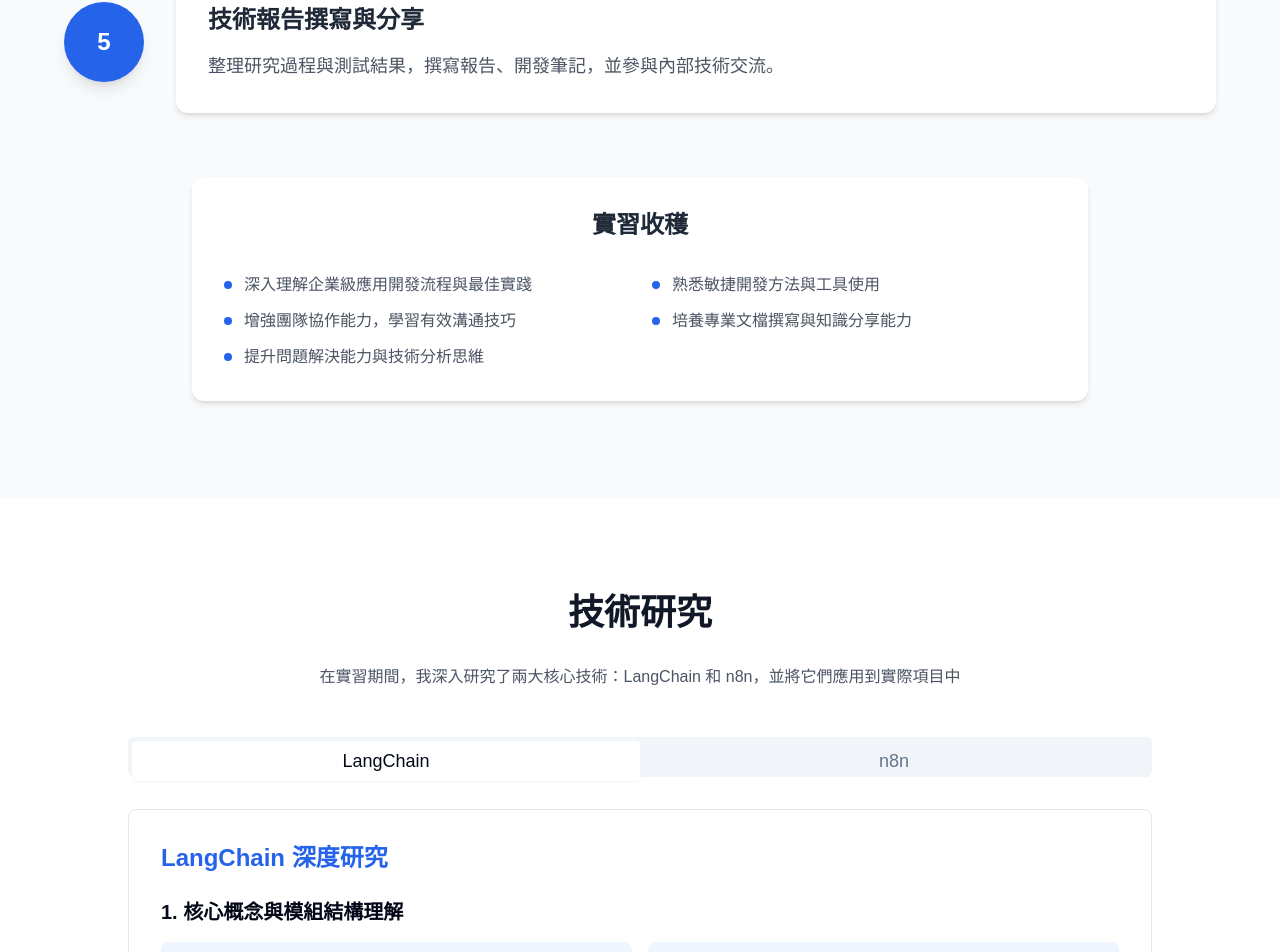
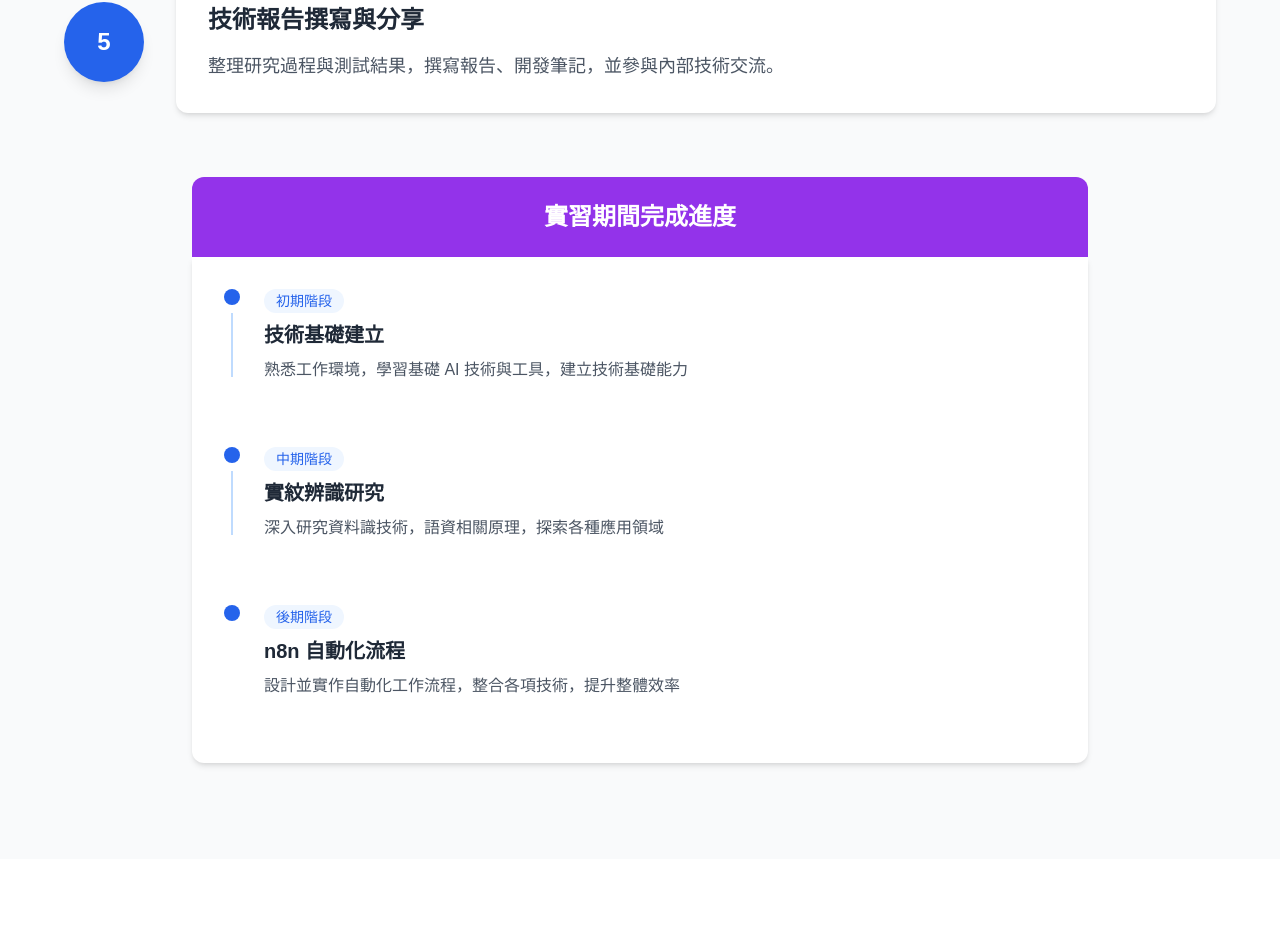
Before and after one commit to Maggie-0118/n8n-intern-showcase-hub, a React (Vite) app: page / in a window 1280 px wide. Shown: the part 2560-3512 px from the top of the page. Built offline with nearby package versions, Linux system fonts and the light colour scheme.

Commit message:
Remove "實習收穫" section
Replace "實習收穫" with "實習期間完成進度" in JobResponsibilities.

```diff
--- a/src/components/JobResponsibilities.tsx
+++ b/src/components/JobResponsibilities.tsx
@@ -22,6 +22,27 @@ const JobResponsibilities = () => {
     {
       title: "技術報告撰寫與分享",
       content: "整理研究過程與測試結果，撰寫報告、開發筆記，並參與內部技術交流。",
+    }
+  ];
+
+  const progressMilestones = [
+    {
+      period: "初期階段",
+      title: "技術基礎建立",
+      description: "熟悉工作環境，學習基礎 AI 技術與工具，建立技術基礎能力",
+      status: "completed"
+    },
+    {
+      period: "中期階段",
+      title: "實紋辨識研究",
+      description: "深入研究資料識技術，語資相關原理，探索各種應用領域",
+      status: "completed"
+    },
+    {
+      period: "後期階段",
+      title: "n8n 自動化流程",
+      description: "設計並實作自動化工作流程，整合各項技術，提升整體效率",
+      status: "completed"
     }
   ];
 
@@ -60,33 +81,40 @@ const JobResponsibilities = () => {
         ))}
       </div>
 
-      <div className="mt-16 max-w-4xl mx-auto bg-white rounded-xl shadow-md p-8">
-        <h3 className="text-2xl font-bold text-center mb-8 text-gray-800">實習收穫</h3>
-        <div className="grid md:grid-cols-2 gap-6">
-          <ul className="space-y-3">
-            <li className="flex items-start gap-3">
-              <div className="w-2 h-2 bg-blue-600 rounded-full mt-2 flex-shrink-0"></div>
-              <span className="text-gray-600">深入理解企業級應用開發流程與最佳實踐</span>
-            </li>
-            <li className="flex items-start gap-3">
-              <div className="w-2 h-2 bg-blue-600 rounded-full mt-2 flex-shrink-0"></div>
-              <span className="text-gray-600">增強團隊協作能力，學習有效溝通技巧</span>
-            </li>
-            <li className="flex items-start gap-3">
-              <div className="w-2 h-2 bg-blue-600 rounded-full mt-2 flex-shrink-0"></div>
-              <span className="text-gray-600">提升問題解決能力與技術分析思維</span>
-            </li>
-          </ul>
-          <ul className="space-y-3">
-            <li className="flex items-start gap-3">
-              <div className="w-2 h-2 bg-blue-600 rounded-full mt-2 flex-shrink-0"></div>
-              <span className="text-gray-600">熟悉敏捷開發方法與工具使用</span>
-            </li>
-            <li className="flex items-start gap-3">
-              <div className="w-2 h-2 bg-blue-600 rounded-full mt-2 flex-shrink-0"></div>
-              <span className="text-gray-600">培養專業文檔撰寫與知識分享能力</span>
-            </li>
-          </ul>
+      <div className="mt-16 max-w-4xl mx-auto">
+        <div className="bg-purple-600 text-white p-6 rounded-t-xl">
+          <h3 className="text-2xl font-bold text-center">實習期間完成進度</h3>
+        </div>
+
+        <div className="bg-white rounded-b-xl shadow-md p-8">
+          <div className="space-y-8">
+            {progressMilestones.map((milestone, index) => (
+              <div key={index} className="flex items-start gap-6">
+                {/* 時間軸線和圓點 */}
+                <div className="flex flex-col items-center">
+                  <div className="w-4 h-4 bg-blue-600 rounded-full flex-shrink-0"></div>
+                  {index < progressMilestones.length - 1 && (
+                    <div className="w-0.5 h-16 bg-blue-200 mt-2"></div>
+                  )}
+                </div>
+
+                {/* 內容 */}
+                <div className="flex-1 pb-8">
+                  <div className="mb-2">
+                    <span className="text-sm text-blue-600 font-medium bg-blue-50 px-3 py-1 rounded-full">
+                      {milestone.period}
+                    </span>
+                  </div>
+                  <h4 className="text-xl font-bold text-gray-800 mb-2">
+                    {milestone.title}
+                  </h4>
+                  <p className="text-gray-600 leading-relaxed">
+                    {milestone.description}
+                  </p>
+                </div>
+              </div>
+            ))}
+          </div>
         </div>
       </div>
     </section>
```
